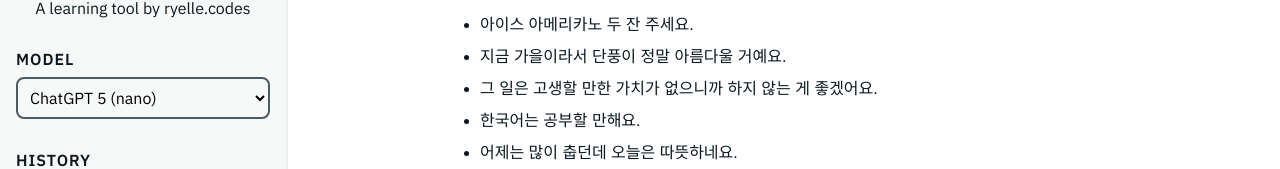
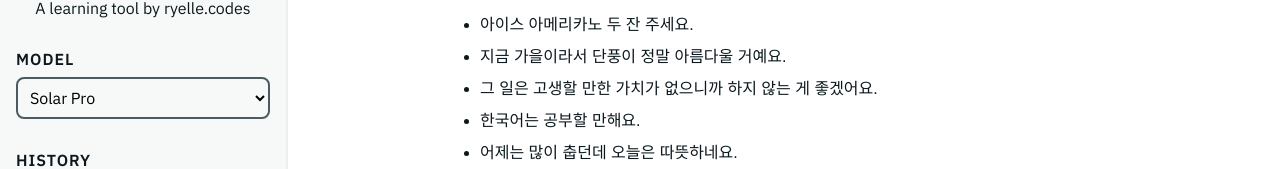
Before and after one commit to ryelle/k-sentence-analysis, a Next.js app: page / in a window 1280 px wide. Shown: the part 196-365 px from the top of the page. Built offline with nearby package versions, Linux system fonts and the light colour scheme; a web font is replaced by a local one.

Commit message:
API & Providers: Add Upstage's Solar Pro provider for improved Korean support

```diff
--- a/package.json
+++ b/package.json
@@ -13,6 +13,7 @@
     "@ai-sdk/anthropic": "^2.0.27",
     "@ai-sdk/google": "^2.0.23",
     "@ai-sdk/openai": "^2.0.49",
+    "@ai-sdk/openai-compatible": "^1.0.22",
     "@ai-sdk/react": "^2.0.68",
     "ai": "^5.0.68",
     "next": "^15.5.4",
--- a/src/app/api/explain/route.ts
+++ b/src/app/api/explain/route.ts
@@ -1,5 +1,6 @@
 import { NextResponse } from "next/server";
 import { generateObject, LanguageModel, NoObjectGeneratedError, TypeValidationError } from "ai";
+import { createOpenAICompatible } from "@ai-sdk/openai-compatible";
 import { openai } from "@ai-sdk/openai";
 import { anthropic } from "@ai-sdk/anthropic";
 import { google } from "@ai-sdk/google";
@@ -9,6 +10,7 @@ import { isKorean } from "@/app/utils/is-korean";
 import { ClientError, CLIENT_ERROR_CODES } from "@/app/utils/errors";
 import LRUCache from "@/app/utils/cache";
 import type { ExplainAnswer } from "@/types";
+import { DEFAULT_MODEL, getModelDetails, MODELS } from "@/app/utils/models";
 
 // A CJK character is URL encoded to 3 bytes in UTF-8 format by URI encoding.
 // These are formatted as %XX, so one character is 3x3=9.
@@ -19,16 +21,7 @@ const pendingRequests = new Map<string, Promise<ExplainAnswer>>();
 
 // Input validation schema
 const RequestBodySchema = z.object({
-	model: z
-		.enum([
-			"anthropic-claude-sonnet-4-5",
-			"anthropic-claude-sonnet-4",
-			"anthropic-claude-haiku-3-5",
-            "gemini-2-5-pro",
-			"openai-gpt-5",
-			"openai-gpt-5-nano",
-		])
-		.default("openai-gpt-5-nano"),
+	model: z.enum(MODELS.map((m) => m.name)).default(DEFAULT_MODEL),
 	input: z
 		.string()
 		.min(2 * ENCODED_CHAR, "Input sentence is too short, enter a full sentence")
@@ -188,10 +181,19 @@ async function generateExplanation({
 
 	const chosenModel: LanguageModel = getModel(model);
 
+	const prompt = `Can you break down the Korean grammar and vocabulary in the following sentence? Identify and translate all of the words into English, include the exact phrase in the sentence. Identify some key grammatical constructions to know, and explain them in English. Reply in the provided JSON format.\n${input}\n${JSON.stringify(
+		z.toJSONSchema(ResponseSchema),
+	)}`;
+
 	const result = await generateObject({
 		model: chosenModel,
 		schema: ResponseSchema,
-		prompt: `Can you break down the Korean grammar and vocabulary in the following sentence? Identify and translate all of the words into English, include the exact phrase in the sentence. Identify some key grammatical constructions to know, and explain them in English.\n${input}`,
+		prompt,
+		providerOptions: {
+			openai: {
+				structuredOutputs: true,
+			},
+		},
 	});
 
 	if (result.object.sentence !== input) {
@@ -205,20 +207,21 @@ async function generateExplanation({
 	return result.object;
 }
 
-function getModel(model: string): LanguageModel {
-	switch (model) {
-		case "anthropic-claude-sonnet-4-5":
-			return anthropic("claude-sonnet-4-5-20250929");
-		case "anthropic-claude-sonnet-4":
-			return anthropic("claude-sonnet-4-20250514");
-		case "anthropic-claude-haiku-3-5":
-			return anthropic("claude-3-5-haiku-20241022");
-		case "gemini-2-5-pro":
-            return google("gemini-2.5-pro");
-        case "openai-gpt-5":
-			return openai("gpt-5-2025-08-07");
-		case "openai-gpt-5-nano":
-		default:
-			return openai("gpt-5-nano-2025-08-07");
+function getModel(modelName: string): LanguageModel {
+	const model = getModelDetails(modelName);
+	if (model.name.startsWith("anthropic")) {
+		return anthropic(model.id);
+	} else if (model.name.startsWith("gemini")) {
+		return google(model.id);
+	} else if (model.name.startsWith("solar")) {
+		const args = {
+			baseURL: "https://api.upstage.ai/v1",
+			name: "upstage",
+			apiKey: process.env.UPSTAGEAI_API_KEY,
+			supportsStructuredOutputs: true,
+		};
+		return createOpenAICompatible(args).chatModel(model.id);
+	} else {
+		return openai(model.id);
 	}
 }
--- a/src/app/components/model-control.tsx
+++ b/src/app/components/model-control.tsx
@@ -9,7 +9,6 @@ export default function ModelControl() {
 	const updateModel = (event: React.ChangeEvent<HTMLSelectElement>) => {
 		setModel(event.target.value);
 	};
-    console.log(model);
 
 	return (
 		<div className={styles.container}>
--- a/src/app/providers/model.tsx
+++ b/src/app/providers/model.tsx
@@ -1,24 +1,8 @@
 "use client";
 
 import React, { createContext, useContext, useState, ReactNode } from "react";
-
-type Model = string;
-
-type ModelContextType = {
-	model: Model;
-	availableModels: Array<{ name: string; label: string }>;
-	setModel: (slug: string) => void;
-};
-
-const DEFAULT_MODEL = "openai-gpt-5-nano";
-const MODELS = [
-    { name: "anthropic-claude-sonnet-4-5", label: "Claude Sonnet 4.5" },
-    { name: "anthropic-claude-sonnet-4", label: "Claude Sonnet 4" },
-    { name: "anthropic-claude-haiku-3-5", label: "Claude Haiku 3.5" },
-    { name: "gemini-2-5-pro", label:"Gemini" },
-    { name: "openai-gpt-5", label: "ChatGPT 5" },
-    { name: "openai-gpt-5-nano", label: "ChatGPT 5 (nano)" },
-];
+import { DEFAULT_MODEL, MODELS } from "../utils/models";
+import type { ModelContextType, Model } from "@/types";
 
 const ModelContext = createContext<ModelContextType | undefined>(undefined);
 
--- /dev/null
+++ b/src/app/utils/models.ts
@@ -0,0 +1,53 @@
+import { Model, ModelDetails } from "@/types";
+
+export const DEFAULT_MODEL: Model = "solar-pro";
+
+export const MODELS: ModelDetails[] = [
+	{
+		id: "claude-sonnet-4-5-20250929",
+		name: "anthropic-claude-sonnet-4-5",
+		label: "Claude Sonnet 4.5",
+	},
+	{
+		id: "claude-sonnet-4-20250514",
+		name: "anthropic-claude-sonnet-4",
+		label: "Claude Sonnet 4",
+	},
+	{
+		id: "claude-3-5-haiku-20241022",
+		name: "anthropic-claude-haiku-3-5",
+		label: "Claude Haiku 3.5",
+	},
+	{
+		id: "gemini-2.5-pro",
+		name: "gemini-2-5-pro",
+		label: "Gemini",
+	},
+	{
+		id: "gpt-5-2025-08-07",
+		name: "openai-gpt-5",
+		label: "ChatGPT 5",
+	},
+	{
+		id: "gpt-5-nano-2025-08-07",
+		name: "openai-gpt-5-nano",
+		label: "ChatGPT 5 (nano)",
+	},
+	{
+		id: "solar-pro2",
+		name: "solar-pro",
+		label: "Solar Pro",
+	},
+];
+
+export function getModelDetails(modelName: string): ModelDetails {
+	let model = MODELS.find((m) => m.name === modelName);
+	if (model) {
+		return model;
+	}
+    model = MODELS.find((m) => m.name === DEFAULT_MODEL);
+	if (model) {
+		return model;
+	}
+    return MODELS[0];
+}
```
Also changed, not shown: src/types.ts (+10 -0 lines), 1 other file (tests, documents, lock files or other folders).
